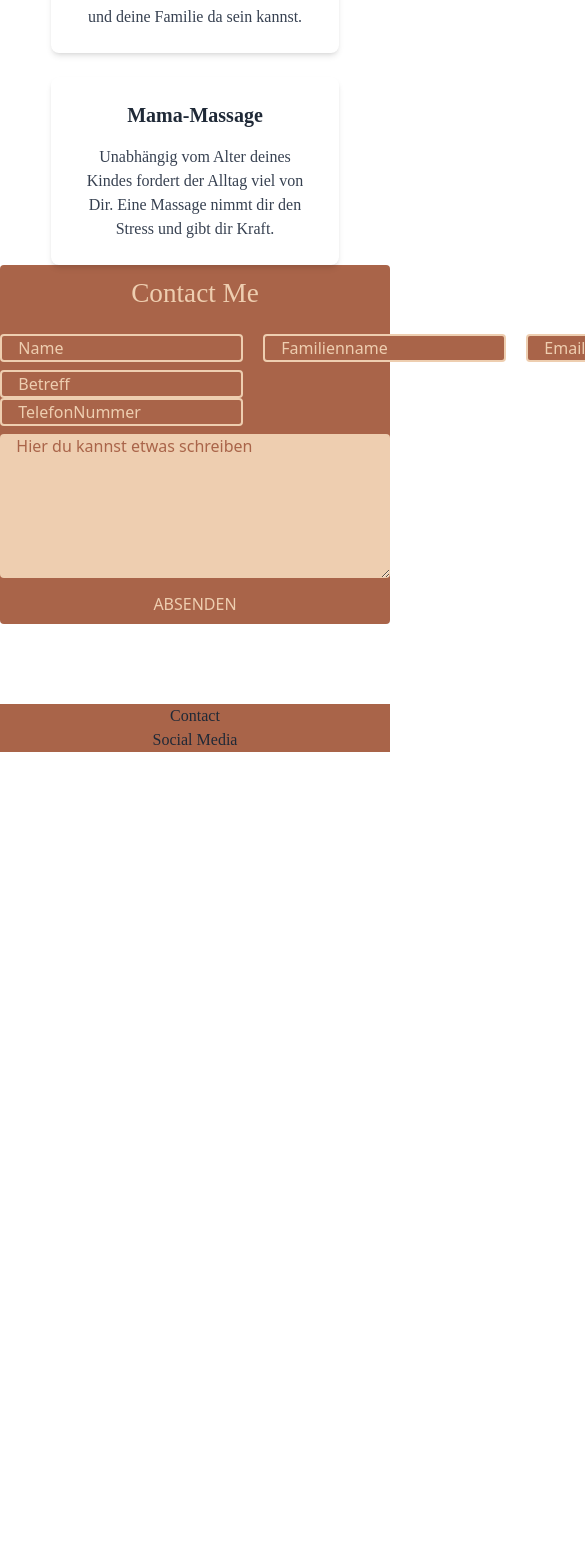
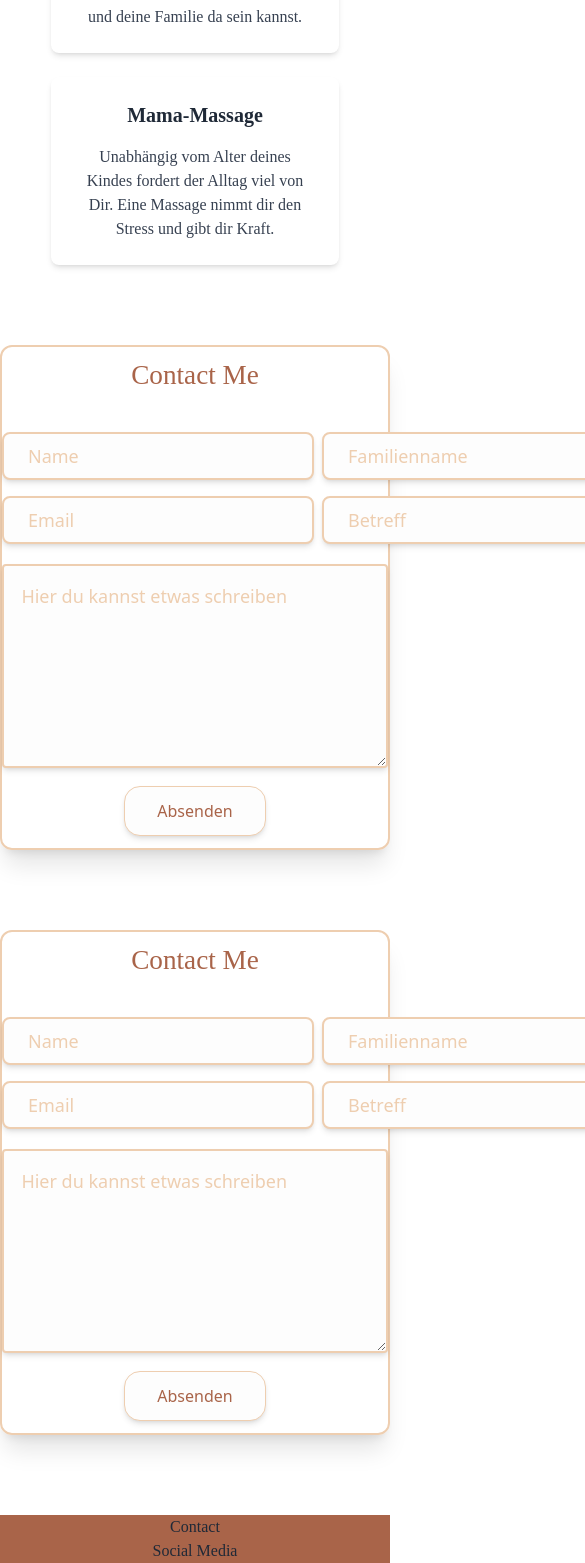
Before and after one commit to AnastasiiaHusieva/Doula, a React (Create React App) app in the folder client/: page / in a window 390 px wide. Shown: the part 7219-8782 px from the top of the page, 585 px wide, since content can reach past the window. Before the commit the page ends 7971 px from the top, so only its background shows below. Built offline with nearby package versions, Linux system fonts and the light colour scheme; no server answers.

Commit message:
Merge branch 'mobilemenu'

```diff
--- a/client/src/App.jsx
+++ b/client/src/App.jsx
@@ -38,9 +38,9 @@ function App() {
         <Route
           path="/login"
           element={
-            <IsPrivate>
+            <IsAnon>
               <LoginPage />
-            </IsPrivate>
+            </IsAnon>
           }
         />
         <Route path="/calendar" element={<MyCalendar />} />
--- a/client/src/components/Sections/Contacts.jsx
+++ b/client/src/components/Sections/Contacts.jsx
@@ -1,4 +1,4 @@
-import { useState } from "react";
+import { useState, useEffect } from "react";
 import axios from "axios";
 function Contacts() {
   const [name, setName] = useState("");
@@ -6,7 +6,20 @@ function Contacts() {
   const [betreff, setBetreff] = useState("");
   const [text, setText] = useState("");
   const [familienname, setfamilienName] = useState("");
-  const [telefonNummer, setTelefonNummer] = useState("");
+  const [isMobile, setIsMobile] = useState(window.innerWidth < 768);
+
+  const handleResize = () => {
+    setIsMobile(window.innerWidth < 768);
+  };
+
+  // Set up an effect for window resize
+  useEffect(() => {
+    window.addEventListener("resize", handleResize);
+
+    // Clean up the event listener on component unmount
+    return () => window.removeEventListener("resize", handleResize);
+  }, []);
+
   console.log(name);
   console.log(email);
   console.log(betreff);
@@ -47,71 +60,128 @@ function Contacts() {
     }
   };
   return (
-    <div id="Contacts" className="screens-xs  lg:w-3/4 xl:w-1/2 mx-auto ">
+    <div id="Contacts" className="screens-xs  lg:w-1/2  mx-auto ">
       <form
         onSubmit={handleSubmit}
-        className="xs:p-2 mb-20  bg-beige-dark rounded  text-beige-light xs:text-xl lg:text-2xl  md:px-8 mx:justify-center"
+        className="xs:p-2 my-20 border-2 border-beige-light  rounded-xl  text-beige-light xs:text-xl lg:text-2xl  md:px-8 mx:justify-center flex flex-col gap-5 shadow-xl"
       >
         <div>
-          <h2 className="p-2 font-dancing-script text-[170%] pb-5 ">
+          <h2 className="p-2 font-dancing-script text-beige-dark text-[170%] mb-2 ">
             Contact Me
           </h2>
         </div>
-        <div className="flex flex-row gap-5 xs:flex-row md:justify-center justify-between rounded ">
+        <div className="flex flex-col  gap-4">
+          <div className="flex  gap-2   rounded ">
             <input
-            className="bg-beige-dark border-2 border-beige-light xs:w-32 lg:w-1/6 rounded placeholder-beige-light pl-2"
+              className=" border-2 border-beige-light lg:w-2/3 rounded-lg placeholder-beige-light    bg-beige-lightest  text-lg  px-6 py-2 shadow-md"
               type="text"
-            placeholder="  Name"
+              placeholder="Name"
               onChange={(e) => setName(e.target.value)}
               value={name}
             ></input>
             <input
-            className="bg-beige-dark border-2 border-beige-light xs:w-32 lg:w-1/6 rounded placeholder-beige-light pl-2"
+              className=" border-2 border-beige-light lg:w-2/3 lg:w-1/6 rounded-lg placeholder-beige-light    bg-beige-lightest  text-lg  px-6 py-2 shadow-md"
               type="text"
-            placeholder="  Familienname"
+              placeholder="Familienname"
               onChange={(e) => setfamilienName(e.target.value)}
               value={familienname}
             ></input>
+          </div>
+          <div className="flex  gap-2    rounded ">
             <input
-            className="bg-beige-dark border-2 border-beige-light lg:w-2/6 rounded xs:w-72 placeholder-beige-light pl-2"
+              className=" border-2 border-beige-light lg:w-2/3 lg:w-1/6 rounded-lg placeholder-beige-light    bg-beige-lightest  text-lg  px-6 py-2 shadow-md"
               type="email"
-            placeholder="  Email"
+              placeholder="Email"
               onChange={(e) => setEmail(e.target.value)}
               value={email}
             ></input>
-        </div>
-        <div className="text-left pt-2 pb-2">
             <input
-            className="bg-beige-dark border-2 border-beige-light rounded xs:w-37 plas placeholder-beige-light pl-2"
+              className=" border-2 border-beige-light  lg:w-2/3 rounded-lg placeholder-beige-light    bg-beige-lightest  text-lg  px-6 py-2 shadow-md"
               type="text"
-            placeholder="  Betreff"
+              placeholder="Betreff"
               onChange={(e) => setBetreff(e.target.value)}
               value={betreff}
             ></input>
-          <input
-            className="bg-beige-dark border-2 border-beige-light rounded xs:w-37 plas placeholder-beige-light pl-2"
-            type="text"
-            placeholder="  TelefonNummer"
-            onChange={(e) => setTelefonNummer(e.target.value)}
-            value={betreff}
-          ></input>
+          </div>
         </div>
         <div>
           <textarea
             name="message"
             placeholder="  Hier du kannst etwas schreiben"
             rows="6"
-            className="w-[100%] bg-beige-light rounded placeholder-beige-dark pl-2 text-beige-dark "
+            className="w-[100%] bg-beige-lightest rounded border-2 border-beige-light placeholder-beige-light pl-2 text-beige-dark text-lg py-4 shadow-md"
             onChange={(e) => setText(e.target.value)}
             value={text}
           ></textarea>
-          <div className="">
-            <button className="bg-beige text-beige-light py-2 px-4 rounded transition duration-500 hover:bg-beige-lightest">
-              ABSENDEN
+          <div className=" my-3">
+            <button className="bg-beige-lightest text-beige-dark border border-beige-light py-3 px-8 rounded-2xl transition duration-500 hover:bg-beige-light hover:text-beige-lightest hover:shadow-2xl shadow-md ">
+              Absenden
             </button>
           </div>
         </div>
       </form>
+
+      {isMobile && (
+        <form
+          onSubmit={handleSubmit}
+          className="xs:p-2 my-20 border-2 border-beige-light  rounded-xl  text-beige-light xs:text-xl lg:text-2xl  md:px-8 mx:justify-center flex flex-col gap-5 shadow-xl"
+        >
+          <div>
+            <h2 className="p-2 font-dancing-script text-beige-dark text-[170%] mb-2 ">
+              Contact Me
+            </h2>
+          </div>
+          <div className="flex flex-col justify-start gap-4">
+            <div className="flex  gap-2    rounded ">
+              <input
+                className=" border-2 border-beige-light lg:w-2/3 lg:w-1/6 rounded-lg placeholder-beige-light    bg-beige-lightest  text-lg  px-6 py-2 shadow-md"
+                type="text"
+                placeholder="Name"
+                onChange={(e) => setName(e.target.value)}
+                value={name}
+              ></input>
+              <input
+                className=" border-2 border-beige-light lg:w-2/3 lg:w-1/6 rounded-lg placeholder-beige-light    bg-beige-lightest  text-lg  px-6 py-2 shadow-md"
+                type="text"
+                placeholder="Familienname"
+                onChange={(e) => setfamilienName(e.target.value)}
+                value={familienname}
+              ></input>
+            </div>
+            <div className="flex  gap-2    rounded ">
+              <input
+                className=" border-2 border-beige-light lg:w-2/3 lg:w-1/6 rounded-lg placeholder-beige-light    bg-beige-lightest  text-lg  px-6 py-2 shadow-md"
+                type="email"
+                placeholder="Email"
+                onChange={(e) => setEmail(e.target.value)}
+                value={email}
+              ></input>
+              <input
+                className=" border-2 border-beige-light  lg:w-2/3 rounded-lg placeholder-beige-light    bg-beige-lightest  text-lg  px-6 py-2 shadow-md"
+                type="text"
+                placeholder="Betreff"
+                onChange={(e) => setBetreff(e.target.value)}
+                value={betreff}
+              ></input>
+            </div>
+          </div>
+          <div>
+            <textarea
+              name="message"
+              placeholder="  Hier du kannst etwas schreiben"
+              rows="6"
+              className="w-[100%] bg-beige-lightest rounded border-2 border-beige-light placeholder-beige-light pl-2 text-beige-dark text-lg py-4 shadow-md"
+              onChange={(e) => setText(e.target.value)}
+              value={text}
+            ></textarea>
+            <div className=" my-3">
+              <button className="bg-beige-lightest text-beige-dark border border-beige-light py-3 px-8 rounded-2xl transition duration-500 hover:bg-beige-light hover:text-beige-lightest hover:shadow-2xl shadow-md ">
+                Absenden
+              </button>
+            </div>
+          </div>
+        </form>
+      )}
     </div>
   );
 }
```
Lines whose indentation alone changed are shown as unchanged.
